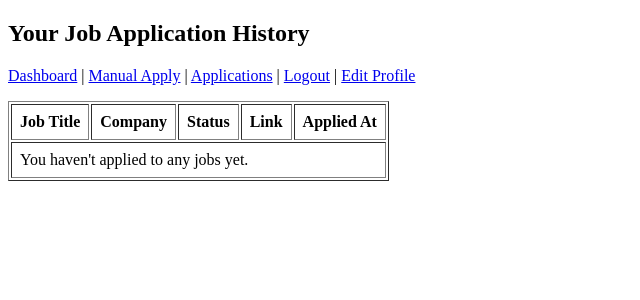
After one commit to Kalyan717ps/Job-Bot-Cursor, a Flask app: page /applications in a window 1280 px wide. The commit adds this page. Shown: the top 300 px of the page, without its empty margins (0-640 px from the left). Run offline with Flask 3, Linux system fonts and the light colour scheme; the visitor is signed in with stand-in values (Sample User, id 1); data that the repository does not hold is empty.

Commit message:
Add navigation for applications and manual jobs pages; integrate with dashboard

```diff
--- a/app.py
+++ b/app.py
@@ -237,6 +237,18 @@ def batch_apply():
     flash(f"Batch apply complete: {applied} job(s) applied automatically, {manual} added to Manual Apply.")
     return redirect(url_for('dashboard'))
 
+@app.route('/applications')
+@login_required
+def applications():
+    user_applied_jobs = Application.query.filter_by(user_id=current_user.id).order_by(Application.timestamp.desc()).all()
+    return render_template('applications.html', applications=user_applied_jobs)
+
+@app.route('/manual-jobs')
+@login_required
+def manual_jobs():
+    manual_jobs = Application.query.filter_by(user_id=current_user.id, status='manual').order_by(Application.timestamp.desc()).all()
+    return render_template('manual_jobs.html', jobs=manual_jobs)
+
 ##########################################
 # MAIN
 ##########################################
--- /dev/null
+++ b/templates/applications.html
@@ -0,0 +1,34 @@
+<!DOCTYPE html>
+<html>
+<head><title>All Applications</title></head>
+<body>
+  <h2>Your Job Application History</h2>
+  <p>
+    <a href="{{ url_for('dashboard') }}">Dashboard</a> |
+    <a href="{{ url_for('manual_jobs') }}">Manual Apply</a> |
+    <a href="{{ url_for('applications') }}">Applications</a> |
+    <a href="{{ url_for('logout') }}">Logout</a> |
+    <a href="{{ url_for('profile') }}">Edit Profile</a>
+  </p>
+  <table border="1" cellpadding="8">
+    <tr>
+      <th>Job Title</th>
+      <th>Company</th>
+      <th>Status</th>
+      <th>Link</th>
+      <th>Applied At</th>
+    </tr>
+    {% for job in applications %}
+    <tr>
+      <td>{{ job.job_title }}</td>
+      <td>{{ job.company }}</td>
+      <td><strong>{{ job.status.upper() }}</strong></td>
+      <td><a href="{{ job.link }}" target="_blank">View</a></td>
+      <td>{{ job.timestamp.strftime('%d %b %Y %H:%M') }}</td>
+    </tr>
+    {% else %}
+      <tr><td colspan="5">You haven't applied to any jobs yet.</td></tr>
+    {% endfor %}
+  </table>
+</body>
+</html>
```
Also changed, not shown: templates/dashboard.html (+7 -2 lines), templates/manual_jobs.html (added, +33 -0 lines).
